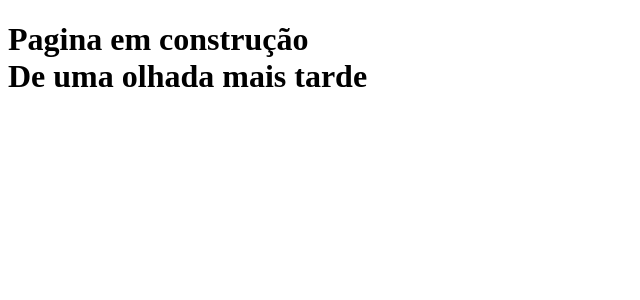
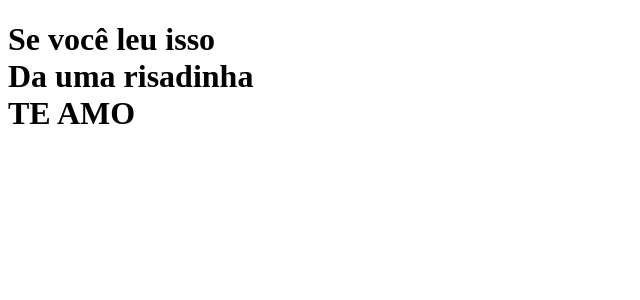
Before and after one commit to GustavoVirgilio/projetotabnews.com.br, a Next.js app: page / in a window 1280 px wide. Shown: the top 300 px of the page, without its empty margins (0-640 px from the left). Built offline with nearby package versions, Linux system fonts and the light colour scheme.

Commit message:
Atualizacaoooooo

```diff
--- a/pages/index.js
+++ b/pages/index.js
@@ -1,6 +1,8 @@
 function Home () {
-    return <h1>Pagina em construção <br />
-               De uma olhada mais tarde
+    return <h1>Se você leu isso<br />
+               Da uma risadinha <br />
+
+               TE AMO
     </h1>;
 }
 
```
